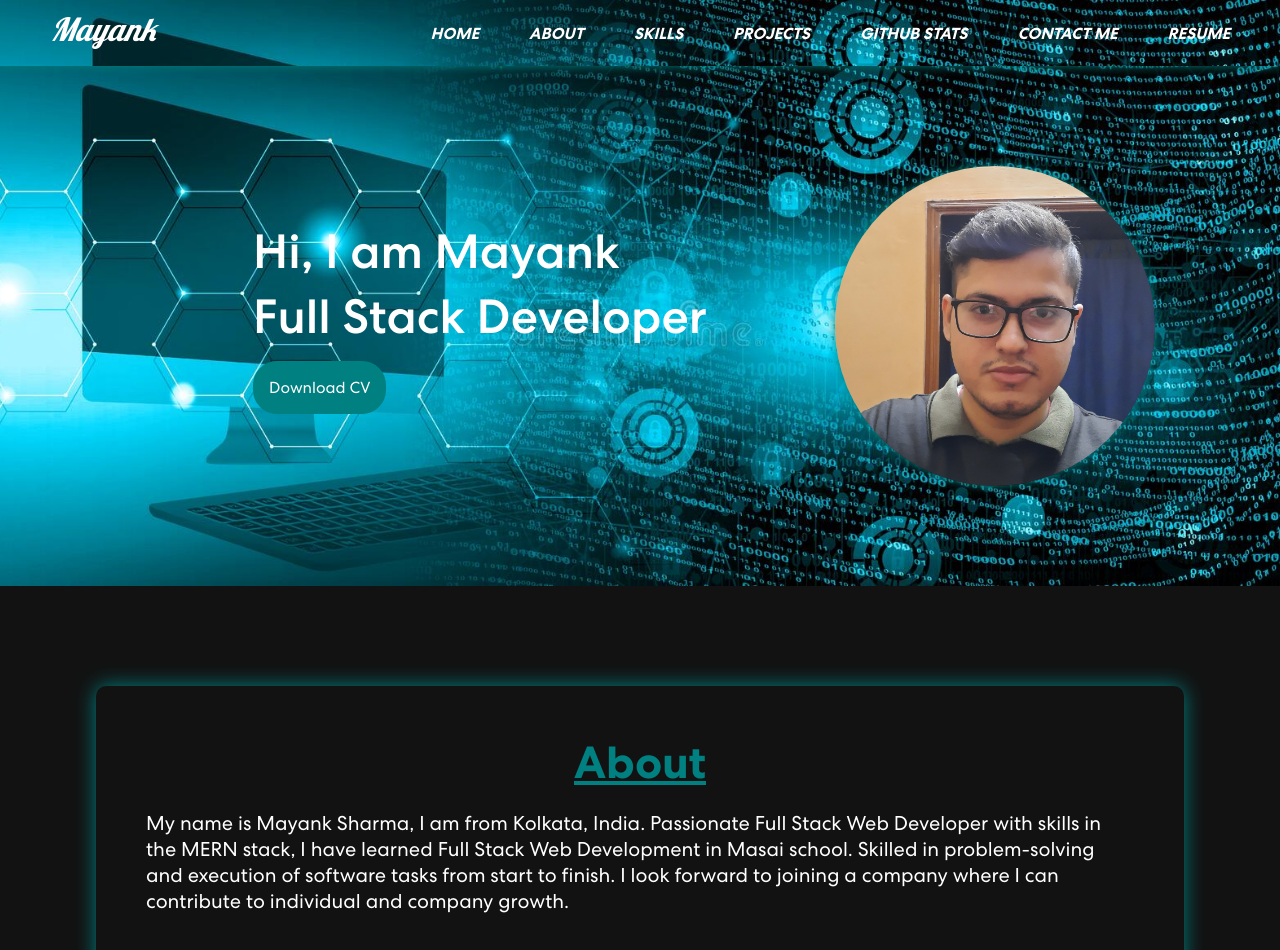
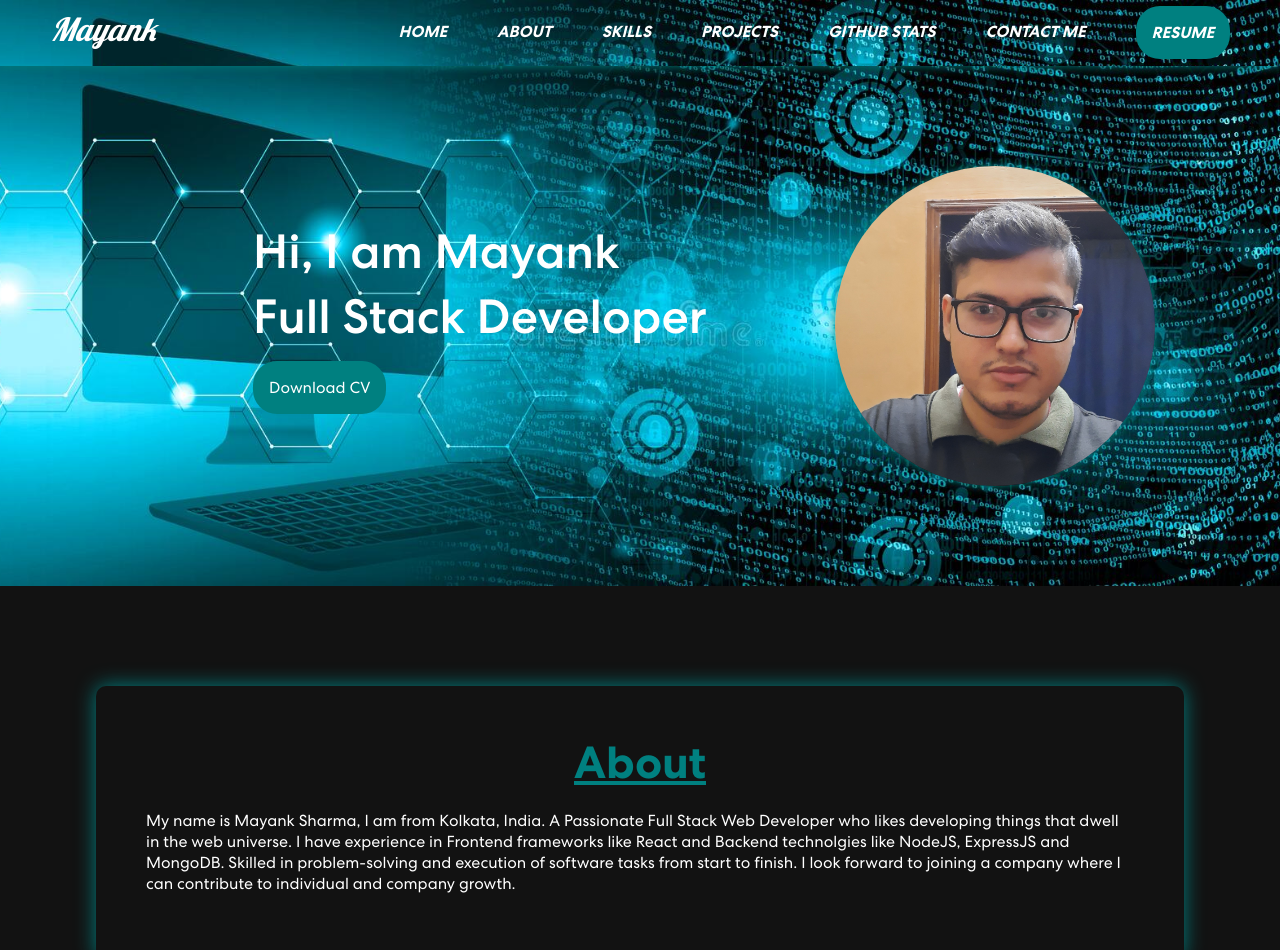
Before and after one commit to Monks09/Monks09.github.io, a React (Create React App) app: page / in a window 1280 px wide. Shown: the top 950 px of the page. Built offline with nearby package versions, Linux system fonts and the light colour scheme.

Commit message:
fixed about section issue

```diff
--- a/src/components/About/About.css
+++ b/src/components/About/About.css
@@ -1,4 +1,4 @@
-.about-section {
+div.about {
     width: 85%;
     margin: 100px auto;
     padding: 50px;
--- a/src/components/About/About.js
+++ b/src/components/About/About.js
@@ -1,9 +1,9 @@
 import './About.css';
 
 function About(props) {
-    return <div className="about-section" id="about">
+    return <div className="about section" id="about">
         <h1 className='section-heading'>About</h1>
-        <p>My name is <span id='user-detail-name'>Mayank Sharma</span>, <span id='user-detail-intro'>I am from Kolkata, India. Passionate Full Stack Web Developer with skills in the MERN stack, I have learned Full Stack Web Development in Masai school.</span> Skilled in problem-solving and execution of software tasks from start to finish. I look forward to joining a company where I can contribute to individual and company growth.</p>
+        <p>My name is <span id='user-detail-name'>Mayank Sharma</span>, <span id='user-detail-intro'>I am from Kolkata, India. A Passionate Full Stack Web Developer who likes developing things that dwell in the web universe. I have experience in Frontend frameworks like React and Backend technolgies like NodeJS, ExpressJS and MongoDB.</span> Skilled in problem-solving and execution of software tasks from start to finish. I look forward to joining a company where I can contribute to individual and company growth.</p>
     </div>
 }
 
--- a/src/components/Navbar/Navbar.js
+++ b/src/components/Navbar/Navbar.js
@@ -15,7 +15,10 @@ function Navbar(props) {
                 <Link className="nav-link projects" to="projects" spy={true} smooth={true} offset={-100} duration={200} >PROJECTS</Link>
                 <Link className="nav-link stats" to="github-stats" spy={true} smooth={true} offset={-100} duration={200} >GITHUB STATS</Link>
                 <Link className="nav-link contact" to="contact" spy={true} smooth={true} offset={-100} duration={200} >CONTACT ME</Link>
-                <a className="nav-link resume" href='https://onedrive.live.com/?cid=A614D610FBFFBACB&id=A614D610FBFFBACB%21523459&parId=A614D610FBFFBACB%21523191&o=OneUp' target="_blank" rel="noreferrer" >RESUME</a>
+
+                <div className="nav-link resume">
+                    <a id='resume-link-1' href='https://onedrive.live.com/?cid=A614D610FBFFBACB&id=A614D610FBFFBACB%21523459&parId=A614D610FBFFBACB%21523191&o=OneUp' target="_blank" rel="noreferrer" >RESUME</a>
+                </div>
             </div>
         </div>
     );
```
